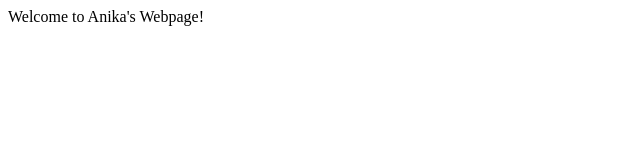
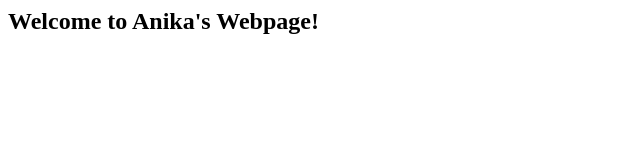
Before and after one commit to Anika226/Anika226.github.io, a plain HTML site: page index.html in a window 1280 px wide. Shown: the whole page, without its empty margins (0-640 px from the left). Drawn offline with Linux system fonts and the light colour scheme.

Commit message:
Still Editing

```diff
--- a/index.html
+++ b/index.html
@@ -1,8 +1,8 @@
 <html>
 
-<title>Anika's Webpage</title>
+<title>Chinchillas for Life!!</title>
 <body>
-Welcome to Anika's Webpage!
+  <h2>Welcome to Anika's Webpage!</h2>
 </body>
 </body>
 
```
